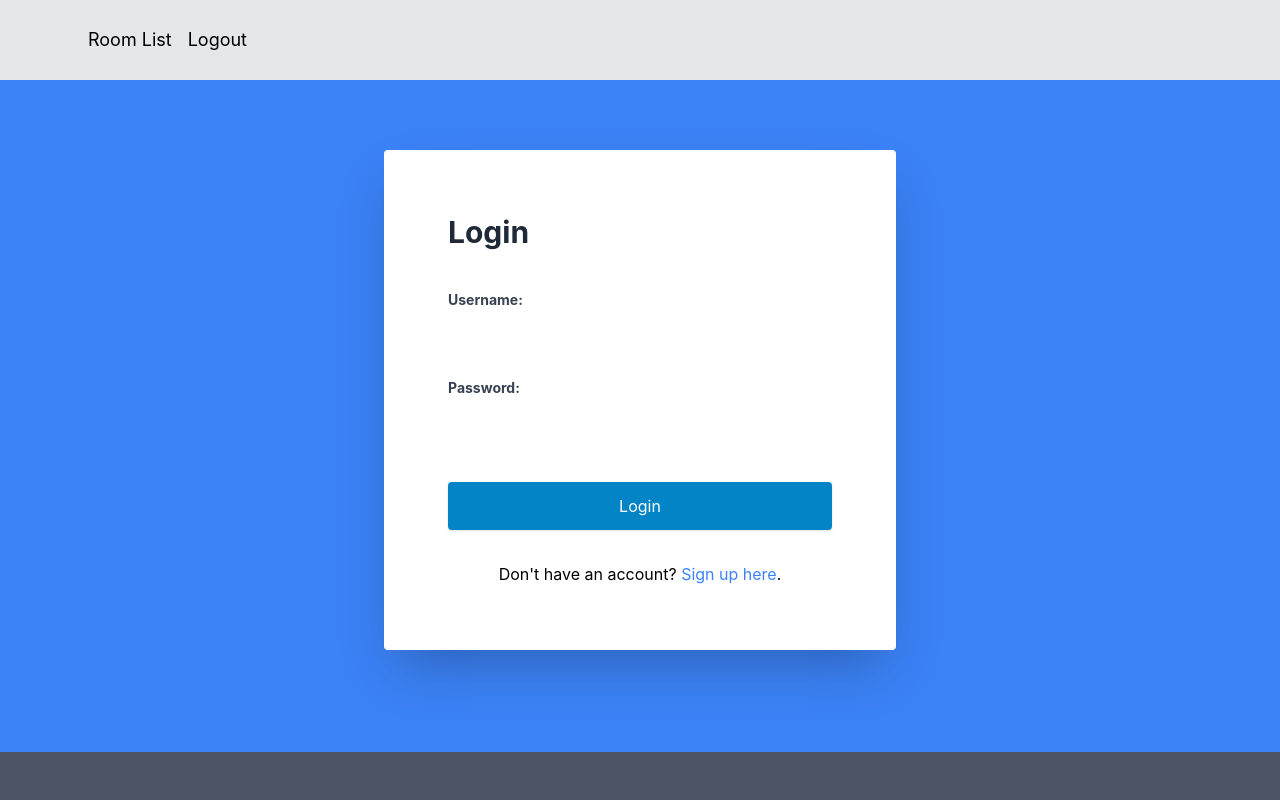
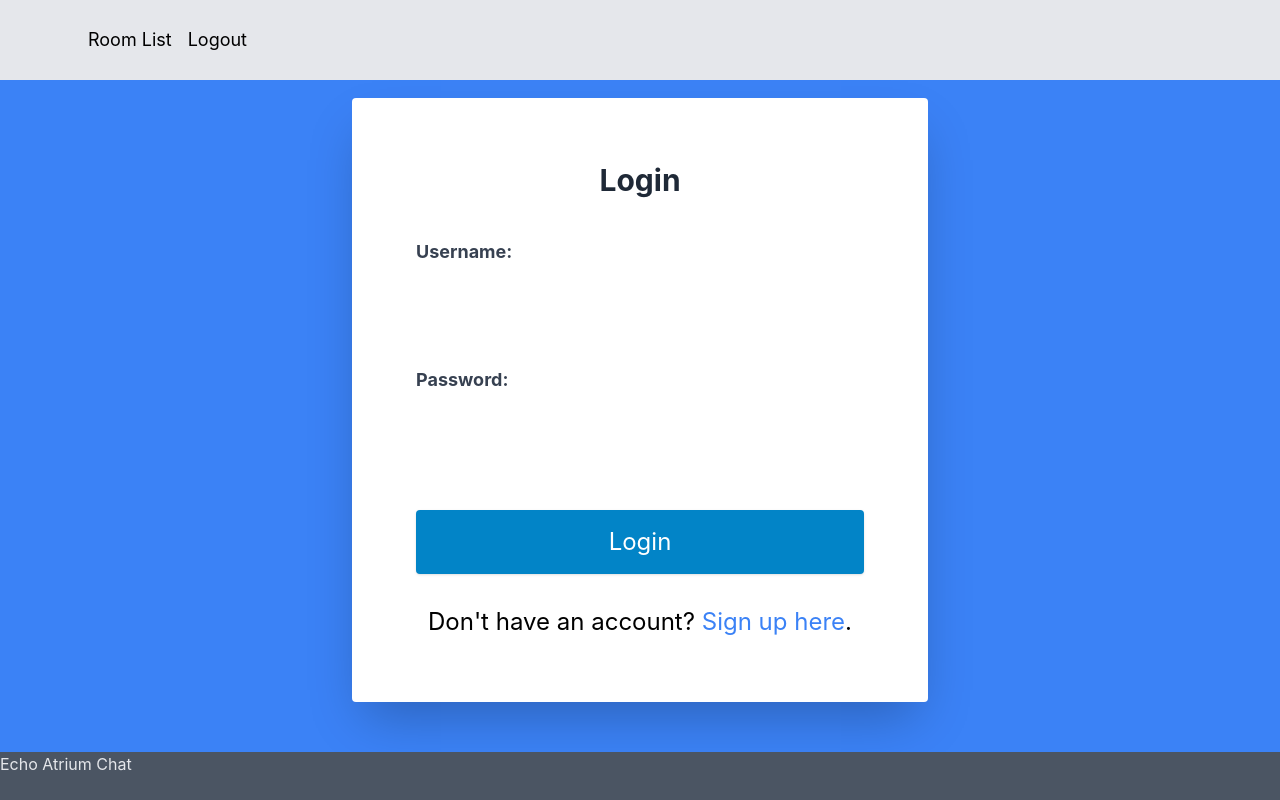
Before and after one commit to wu-changxing/eac, a React (Vite) app: page / in a window 1280 px wide. Built offline with nearby package versions, Linux system fonts and the light colour scheme.

Commit message:
update ui

```diff
--- a/src/components/Footer.js
+++ b/src/components/Footer.js
@@ -3,6 +3,9 @@ import React from 'react';
 const Footer = () => {
     return (
         <footer className="fixed bottom-0 w-full h-12 bg-gray-600">
+            <div className="text-gray-200">
+                Echo Atrium Chat
+            </div>
         </footer>
     );
 };
--- a/src/components/login.js
+++ b/src/components/login.js
@@ -2,7 +2,6 @@ import React, { useState } from 'react';
 import axios from 'axios';
 import { Link } from 'react-router-dom';
 import config from '../config';
-import axiosInstance from "./axiosInstance";
 
 const Login = ({ onLogin }) => {
     const [username, setUsername] = useState('');
@@ -38,23 +37,23 @@ const Login = ({ onLogin }) => {
     }
 
     return (
-        <div className="min-h-screen flex items-center justify-center bg-blue-500">
-            <div className="bg-white p-8 md:p-16 rounded shadow-2xl w-full max-w-lg">
-                <h2 className="text-3xl font-bold mb-10 text-gray-800">Login</h2>
+        <div className="min-h-screen flex items-center justify-center bg-blue-500 p-4 w-full text-4xl lg:text-lg">
+            {/*<div className="bg-white w-full rounded shadow-2xl p-4 md:p-8 lg:p-16  mx-2 sm:mx-10 md:mx-0 md:max-w-xl">*/}
+            <div className="bg-white w-full rounded shadow-2xl p-4 md:p-8 lg:p-16 mx-2 sm:mx-4 md:mx-20 lg:max-w-xl">
+                <h2 className="text-3xl text-center font-bold mb-10 text-gray-800">Login</h2>
                 {error && <div className="bg-red-500 p-2 rounded-sm text-white mb-2">{error}</div>}
-                <div className="mb-5">
-                    <label htmlFor="username" className="block mb-2 text-sm font-bold text-gray-700">Username:</label>
-                    <input type="text" id="username" value={username} onChange={e => setUsername(e.target.value)} className="w-full px-3 py-2 outline-none text-gray-700 focus:ring-2 focus:ring-blue-600 rounded-md" />
+                <div className="mb-8">
+                    <label htmlFor="username" className="block mb-2 font-bold text-gray-700">Username:</label>
+                    <input type="text" id="username" value={username} onChange={e => setUsername(e.target.value)} className="w-full px-3 py-4 outline-none text-gray-700 focus:ring-2 focus:ring-blue-600 rounded-md" />
                 </div>
-                <div className="mb-5">
-                    <label htmlFor="password" className="block mb-2 text-sm font-bold text-gray-700">Password:</label>
-                    <input type="password" id="password" value={password} onChange={e => setPassword(e.target.value)} className="w-full px-3 py-2 outline-none text-gray-700 focus:ring-2 focus:ring-blue-600 rounded-md" />
+                <div className="mb-8">
+                    <label htmlFor="password" className="block mb-2 font-bold text-gray-700">Password:</label>
+                    <input type="password" id="password" value={password} onChange={e => setPassword(e.target.value)} className="w-full px-3 py-4 outline-none text-gray-700 focus:ring-2 focus:ring-blue-600 rounded-md" />
                 </div>
-                <button onClick={handleLogin} className="w-full p-3 mt-4 bg-sky-600 text-white rounded shadow hover:bg-sky-500">Login</button>
-                <p className="mt-8 text-center">Don't have an account? <Link to="/register" className="text-blue-500 hover:text-blue-700">Sign up here</Link>.</p>
+                <button onClick={handleLogin} className="w-full p-4 mt-4 lg:text-2xl bg-sky-600 text-white rounded shadow hover:bg-sky-500">Login</button>
+                <p className="mt-8 text-center text-2xl">Don't have an account? <Link to="/register" className="text-blue-500 hover:text-blue-700">Sign up here</Link>.</p>
             </div>
         </div>
-
     );
 };
 
```
